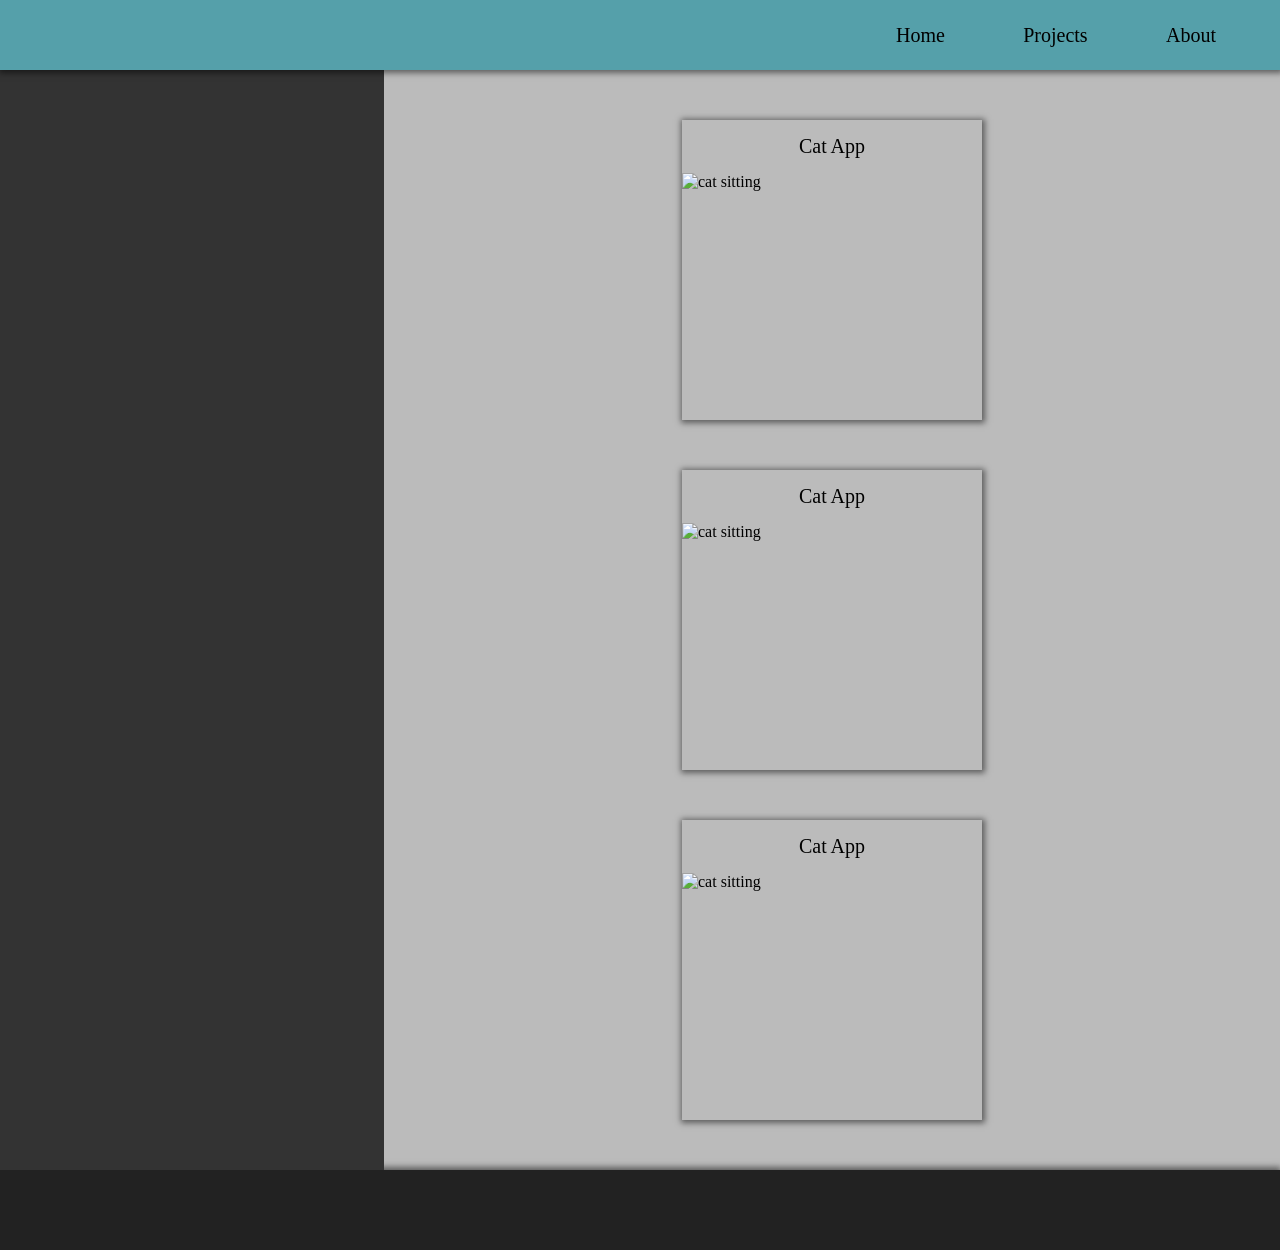
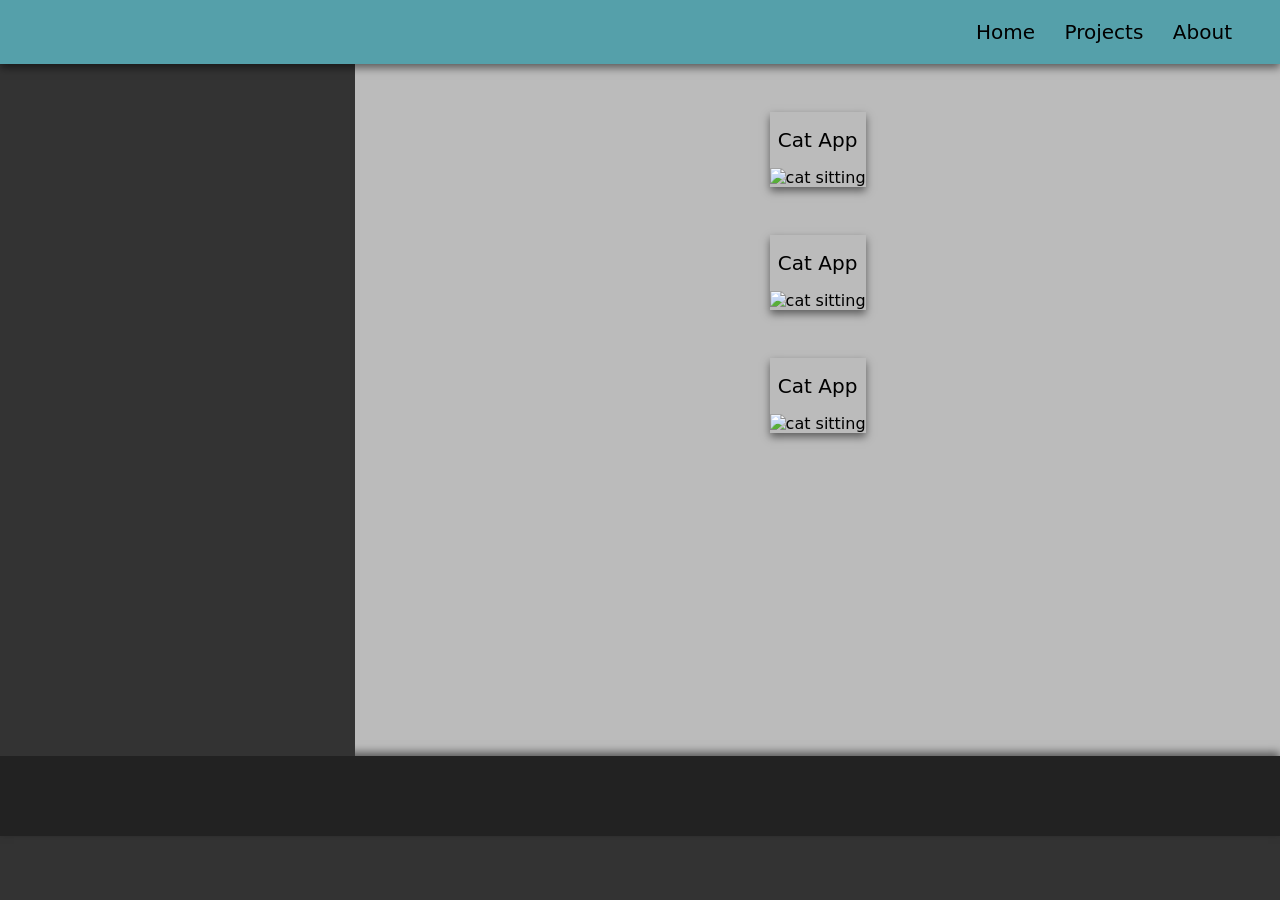

reworked Module 01

--- a/Module 01 - HTML_CSS/06-positioning/style.css
+++ b/Module 01 - HTML_CSS/06-positioning/style.css
@@ -1,17 +1,18 @@
 body {
   margin: 0;
+  font-family: system-ui, sans-serif;
   background-color: #333;
-  position: relative;
 }
 
+/* FIXED NAV */
 nav {
   position: fixed;
   width: 100%;
-  height: 70px;
+  height: 4rem;
   background-color: #55a0aa;
   display: flex;
   justify-content: flex-end;
-  box-shadow: 1px 1px 6px 2px rgba(0, 0, 0, 0.5);
+  box-shadow: 0 0.25rem 0.5rem rgba(0, 0, 0, 0.5);
   z-index: 1;
 }
 
@@ -19,10 +20,14 @@ nav {
   display: flex;
   align-items: center;
   justify-content: space-between;
-  width: 25vw;
-  min-width: 250px;
-  margin-right: 5vw;
-  font-size: 20px;
+  width: 16rem;
+  margin-right: 3rem;
+  font-size: 1.25rem;
+}
+
+.link {
+  color: black;
+  text-decoration: none;
 }
 
 .link:hover {
@@ -32,16 +37,15 @@ nav {
 
 main {
   width: 100%;
-  min-height: calc(100vh - 150px);
+  min-height: calc(100vh - 9rem);
   background-color: #bbb;
   display: flex;
-
 }
 
 aside {
   width: 30%;
   background-color: #333;
-  margin-top: 70px;
+  margin-top: 4rem;
 }
 
 section {
@@ -49,31 +53,32 @@ section {
   flex-direction: column;
   align-items: center;
   width: 70%;
-  margin-top: 70px;
-
+  padding: 3rem;
+  margin-top: 4rem;
 }
 
 footer {
-  width: 100%;
-  height: 80px;
+  height: 5rem;
   background-color: #222;
-  box-shadow: -1px -1px 6px 2px rgba(0, 0, 0, 0.5);
+  box-shadow: 0 -0.25rem 0.5rem rgba(0, 0, 0, 0.5);
 }
 
+.cardContainer {
+  width: 50%;
+  padding: 1.25rem;
+  box-sizing: border-box;
+}
+
+/* CARD POSITIONING CONTEXT */
 .card {
+  position: relative;
   display: flex;
   flex-direction: column;
   align-items: center;
-  box-shadow: 1px 1px 6px 2px rgba(0, 0, 0, 0.5);
-  margin-bottom: 50px;
+  box-shadow: 0 0.25rem 0.5rem rgba(0, 0, 0, 0.5);
+  margin-bottom: 3rem;
   cursor: pointer;
   transition: scale 0.5s ease-in-out;
-  height: 300px;
-  position: relative;
-}
-
-.card:first-child {
-  margin-top: 50px;
 }
 
 .card:hover {
@@ -81,30 +86,30 @@ footer {
 }
 
 .title {
-  font-size: 20px;
-  margin: 15px 0;
+  font-size: 1.25rem;
+  margin: 1rem 0;
 }
 
 .card img {
-  width: 300px;
+  width: 100%;
 }
 
+/* ABSOLUTE OVERLAY */
 .overlay {
   position: absolute;
+  inset: 0;
   display: none;
-  width: 300px;
-  height: 300px;
-  background: #3333336e;
-  z-index: 1;
+  background: rgba(51, 51, 51, 0.65);
   justify-content: center;
   align-items: center;
+  z-index: 1;
 }
 
-.overlay > p {
-color: white;
-font-size: large;
+.overlay p {
+  color: white;
+  font-size: 1.25rem;
 }
 
-.card:hover .overlay{
+.card:hover .overlay {
   display: flex;
 }
